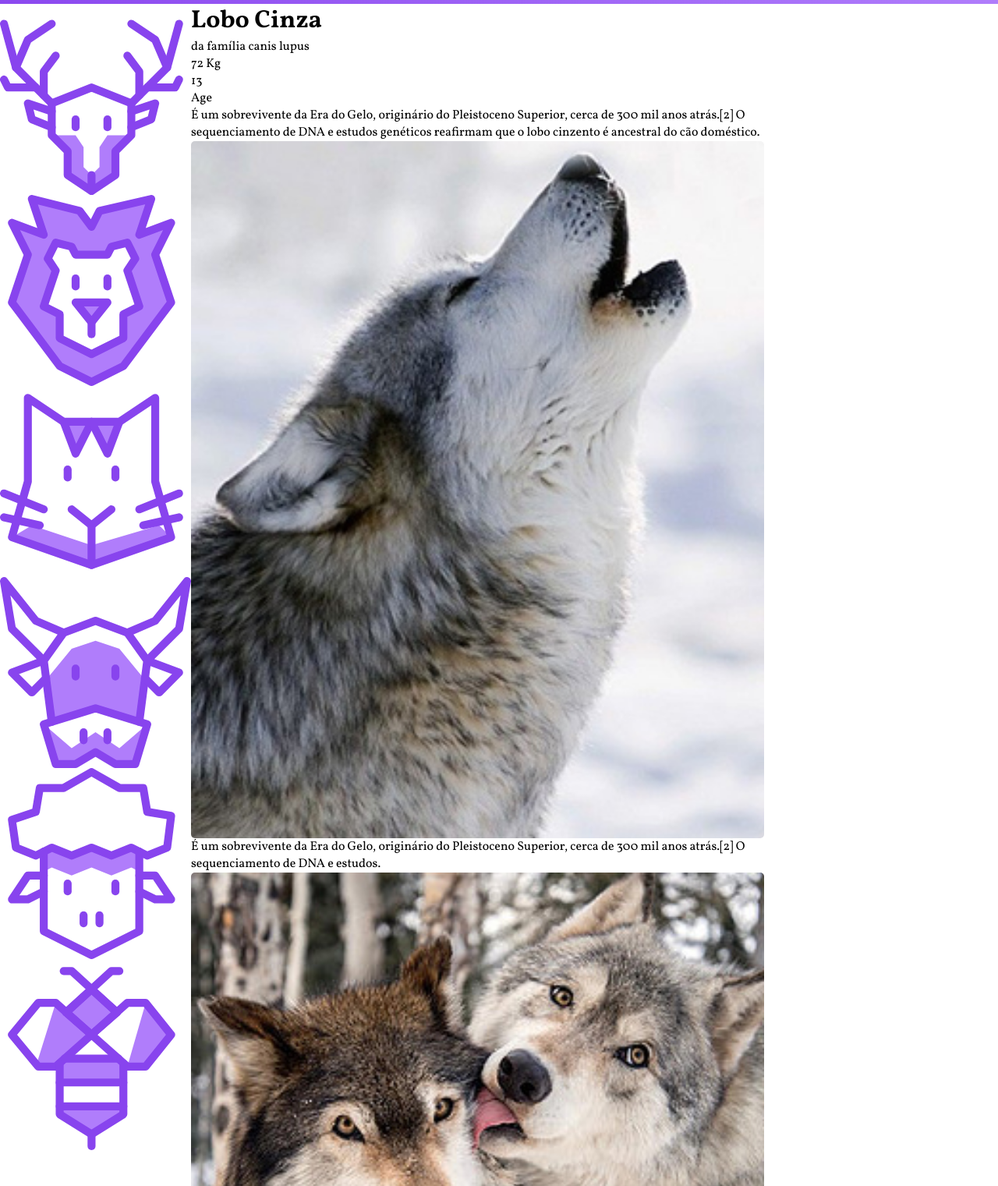
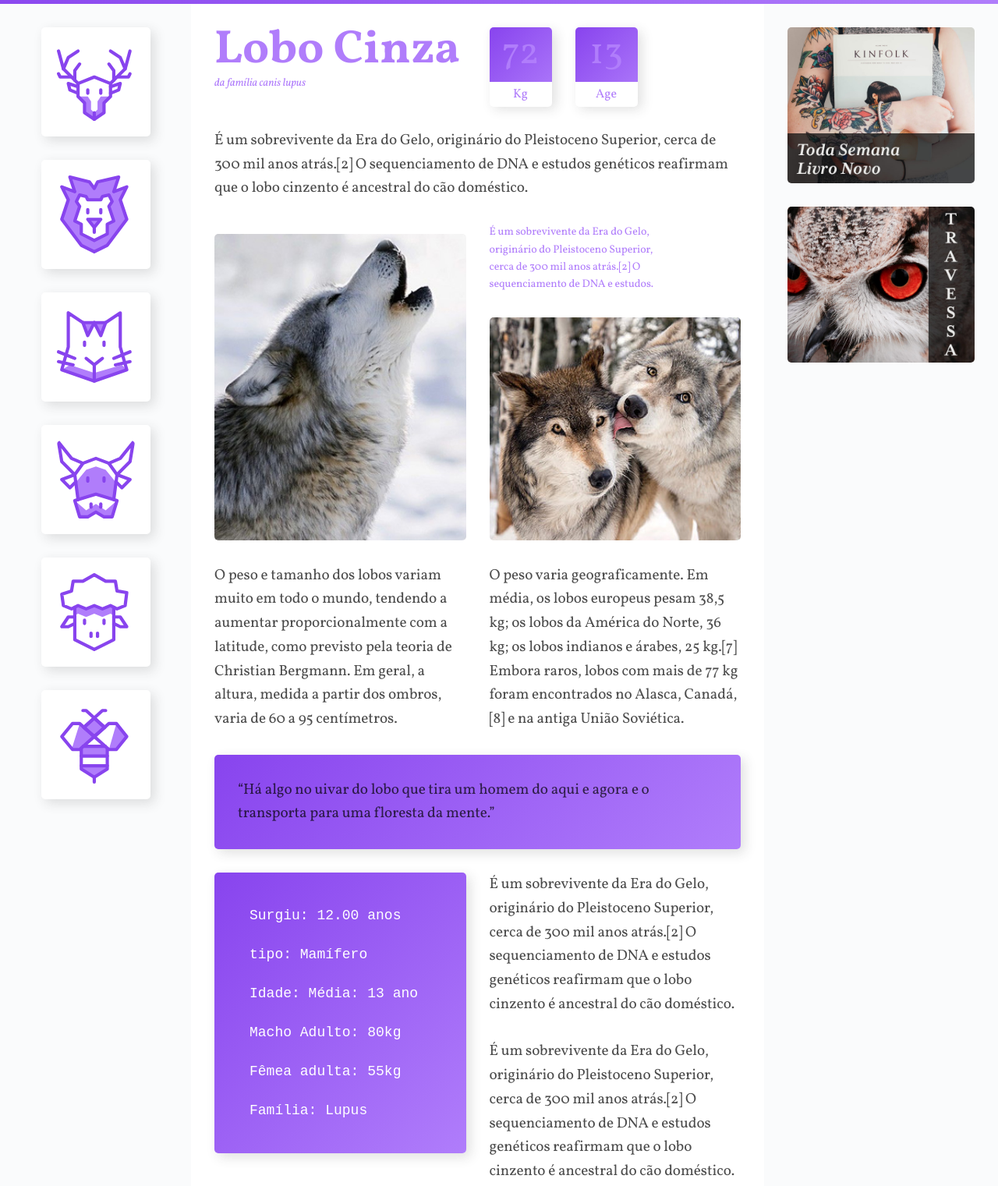
Before and after one commit to diego-cota/projeto-css-grid-origamid, a plain HTML site: page wildbeast_diego/index.html in a window 1280 px wide. Shown: the part 100-1621 px from the top of the page at 78% size. Drawn offline with Linux system fonts and the light colour scheme.

Commit message:
Finalizado e Refeito

```diff
--- a/wildbeast_diego/css/style.css
+++ b/wildbeast_diego/css/style.css
@@ -110,3 +110,224 @@ img{
     margin-left: 10px;
   }
 }
+
+/*SIDENAV*/
+
+.sidenav{
+  grid-area: sidenav;
+  background: #fafbfc ;
+  padding: 30px;
+}
+
+.sidenav li a{
+  display: block;
+  min-width: 60px;
+  max-width: 100px;
+  margin: 0 auto 30px auto;
+  background: white;
+  padding: 20px;
+  border-radius: 5px;
+  box-shadow: 5px 5px 15px 0px rgba(44, 44, 44, 0.15);
+  transition: 0.1 ease-out;
+}
+.sidenav li a:hover{
+  background: #b07dfb;
+}
+
+@keyframes seta {
+  from {
+    right: 30px;
+  }
+  to {
+    right: 20px;
+  }
+}
+
+@media (max-width: 760px) {
+  .sidenav {
+    position: relative;
+    overflow-x: auto;
+    -webkit-overflow-scrolling: touch;
+    -ms-overflow-style: -ms-autohiding-scrollbar;
+  }
+  .sidenav::after {
+    content: '→';
+    position: absolute;
+    top: 5px;
+    right: 30px;
+    color: rgba(0, 0, 0, 0.3);
+    animation: seta 0.5s ease-in 0s infinite alternate;
+  }
+  .sidenav ul {
+    display: flex;
+  }
+  .sidenav li {
+    flex: 1 0 60px;
+  }
+  .sidenav {
+    padding: 0 30px;
+  }
+  .sidenav li a {
+    margin: 30px 30px 30px 0;
+  }
+}
+
+/*CONTENT*/
+
+.content{
+  grid-area: content;
+  max-width: 900px;
+  margin: 0 auto;
+  padding: 30px;
+  display: grid;
+  grid-template-columns: 1fr 1fr;
+  gap: 30px;
+}
+
+@media (max-width: 600px) {
+  .content {
+    grid-template-columns: auto;
+  }
+}
+
+.col-wide {
+  grid-column: 1 / -1;
+}
+
+.imagem-1 {
+  grid-row: span 2;
+  align-self: end;
+}
+
+.item-2 {
+  align-self: end;
+}
+
+/*ESTILOS CONTENT*/
+
+p {
+  font-size: 1.2em;
+  line-height: 1.6;
+  letter-spacing: -0.005em;
+  color: rgba(0, 0, 0, 0.7);
+}
+
+.informacoes p + p{
+  margin-top: 30px;
+}
+
+
+/*TITULO*/
+
+.titulo{
+  color: #b07dfb;
+}
+
+.titulo h1{
+  font-size: 3.75em;
+  line-height: 1;
+  font-weight: 700;
+}
+
+.titulo span{
+  font-size: 0.875em;
+  font-style: italic;
+}
+
+/*CARACTERISTICAS*/
+
+.caracteristicas{
+  display: flex;
+  align-items: flex-start;
+}
+
+.caracteristicas > div{
+  width: 80px;
+  text-align: center;
+  background: linear-gradient(135deg, #8844ee, #b07dfb);
+  border-radius: 5px;
+  box-shadow: 5px 5px 15px 0px rgba(44, 44, 44, 0.15);
+  position: relative;
+}
+
+.caracteristicas > div:first-child{
+  margin-right: 30px;
+}
+
+.caracteristicas span{
+  display: block;
+  color: #b07dfb;
+}
+
+.numero{
+  font-size: 3em;
+  line-height: 1;
+  margin: 10px auto;
+}
+
+.rotulo{
+  background: white;
+  border-radius: 0 0 5px 5px;
+  padding: 5px 0;
+  position: relative;
+  top: 2px;
+}
+
+.destaque{
+  font-size: 0.875em;
+  color: #b07dfb;
+  max-width: 16em;
+}
+
+.citacao,
+.atributos{
+  align-self: start;
+  padding: 30px;
+  border-radius: 5px;
+  box-shadow: 5px 5px 15px 0px rgba(44, 44, 44, 0.15);
+  background: linear-gradient(135deg, #8844ee, #b07dfb);
+}
+
+.citação p{
+  font-size: 1.5em;
+  font-style: italic;
+  text-align: center;
+  color: white;
+  max-width: 500px;
+  margin: 0 auto;
+}
+
+.atributos li{
+  color: white;
+  font-family: 'Courier New', Courier, monospace;
+  font-size: 1.125em;
+  padding: 15px;
+}
+
+.atributos li + li{
+  border-top: #b07dfb;
+}
+
+/*ANUNCIOS*/
+
+.anuncios{
+  grid-area: anuncios;
+  background: #fafbfc;
+  display: grid;
+  align-content: start;
+  padding: 30px;
+  gap: 30px;
+  grid-template-columns: repeat(auto-fit, minmax(150px, 1fr));
+}
+/*FOOTER*/
+
+.footer {
+  grid-area: footer;
+  background: linear-gradient(135deg, #8844ee, #b07dfb);
+}
+
+.footer p {
+  color: white;
+  text-align: center;
+  padding: 30px;
+}
--- a/wildbeast_diego/index.html
+++ b/wildbeast_diego/index.html
@@ -43,10 +43,13 @@
       <div class="caracteristicas">
         <div>
           <span class="numero">72</span>
-          <span class="rotuo">Kg</span>
+          <span class="rotulo">Kg</span>
         </div>
-        <div class="numero">13</div>
-        <div class="rotulo">Age</div>
+        <div>
+          <span class="numero">13</span>
+          <span class="rotulo">Age</span>
+        </div>
+
       </div>
 
       <p class="col-wide">É um sobrevivente da Era do Gelo, originário do Pleistoceno Superior, cerca de 300 mil anos atrás.[2] O sequenciamento de DNA e estudos genéticos reafirmam que o lobo cinzento é ancestral do cão doméstico.</p>
@@ -64,7 +67,36 @@
       <blockquote class="citacao col-wide">
         <p>“Há algo no uivar do lobo que tira um homem do aqui e agora e o transporta para uma floresta da mente.”</p>
       </blockquote>
+
+      <ul class="atributos">
+        <li>Surgiu: 12.00 anos</li>
+        <li>tipo: Mamífero</li>
+        <li>Idade: Média: 13 ano</li>
+        <li>Macho Adulto: 80kg</li>
+        <li>Fêmea adulta: 55kg</li>
+        <li>Família: Lupus</li>
+      </ul>
+
+      <div class="informacoes">
+        <p>É um sobrevivente da Era do Gelo, originário do Pleistoceno Superior, cerca de 300 mil anos atrás.[2] O sequenciamento de DNA e estudos genéticos reafirmam que o lobo cinzento é ancestral do cão doméstico.</p>
+        <p>É um sobrevivente da Era do Gelo, originário do Pleistoceno Superior, cerca de 300 mil anos atrás.[2] O sequenciamento de DNA e estudos genéticos reafirmam que o lobo cinzento é ancestral do cão doméstico.</p>
+      </div>
+
+      <img class="col-wide" src="/wildbeast_diego/img/wolf3.jpg" alt="Wolf 3">
     </main>
+
+    <aside class="anuncios">
+      <div class="anuncio-item">
+        <img src="/wildbeast_diego/img/anuncio-1.jpg" alt="Anuncio 1">
+      </div>
+      <div class="anuncio-item">
+        <img src="/wildbeast_diego/img/anuncio-2.jpg" alt="Anuncio 2">
+      </div>
+    </aside>
+
+    <footer class="footer">
+      <p>Origamid © 2012 - 2017. Alguns direitos reservados.</p>
+    </footer>
   </div>
 </body>
 
```
Also changed, not shown: wildbeast/index.html (+3 -0 lines).
